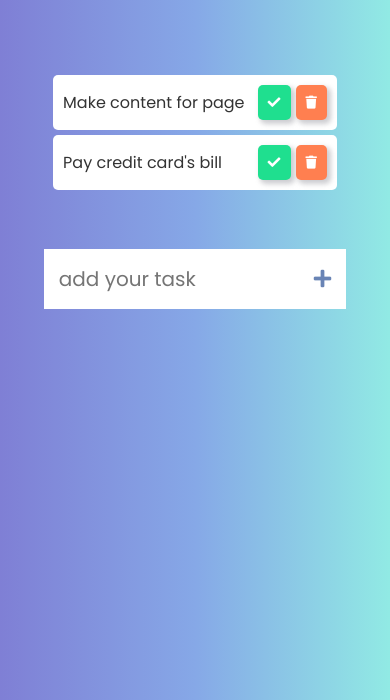
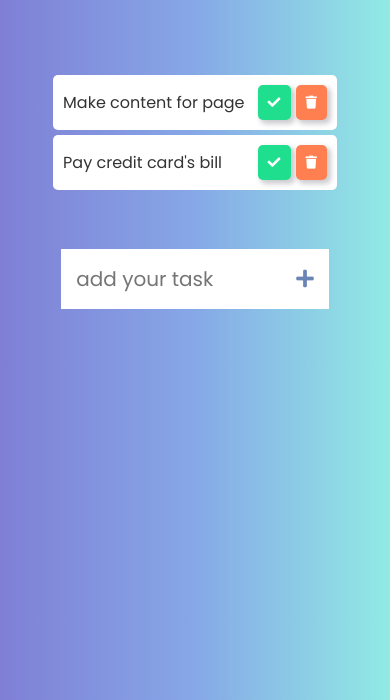
Before and after one commit to mahfuzur71/to-do-list, a plain HTML site: page index.html in a window 390 px wide. Shown: the part 144-844 px from the top of the page. Drawn offline with Linux system fonts and the light colour scheme.

Commit message:
Update style.css

```diff
--- a/css/style.css
+++ b/css/style.css
@@ -160,8 +160,8 @@ p {
   display: none;
 }
 
-@media(max-width:500px){
-  form input{
-    width: 255px;
+@media (max-width: 600px) {
+  form input {
+    width: 220px;
   }
 }
```
